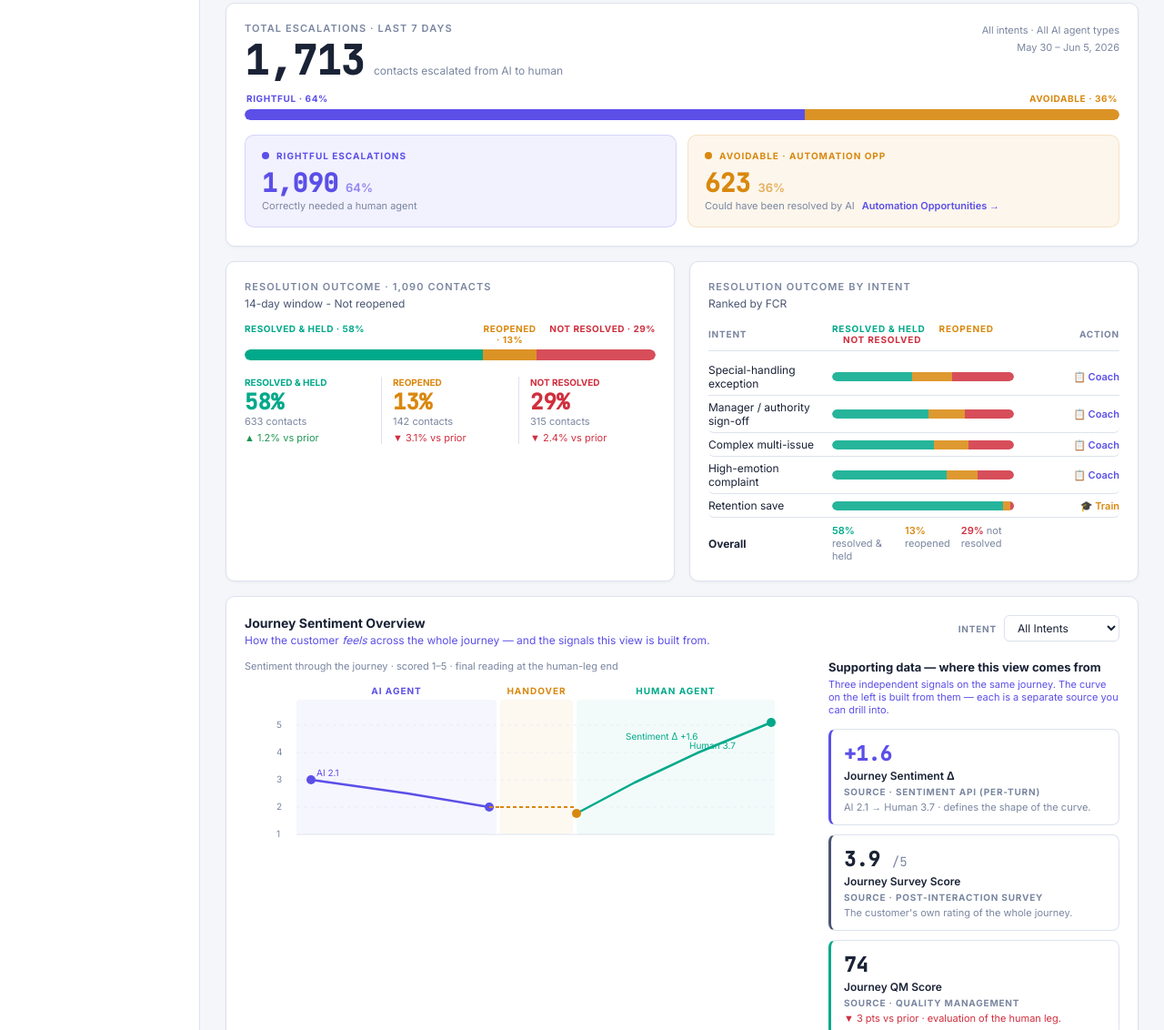
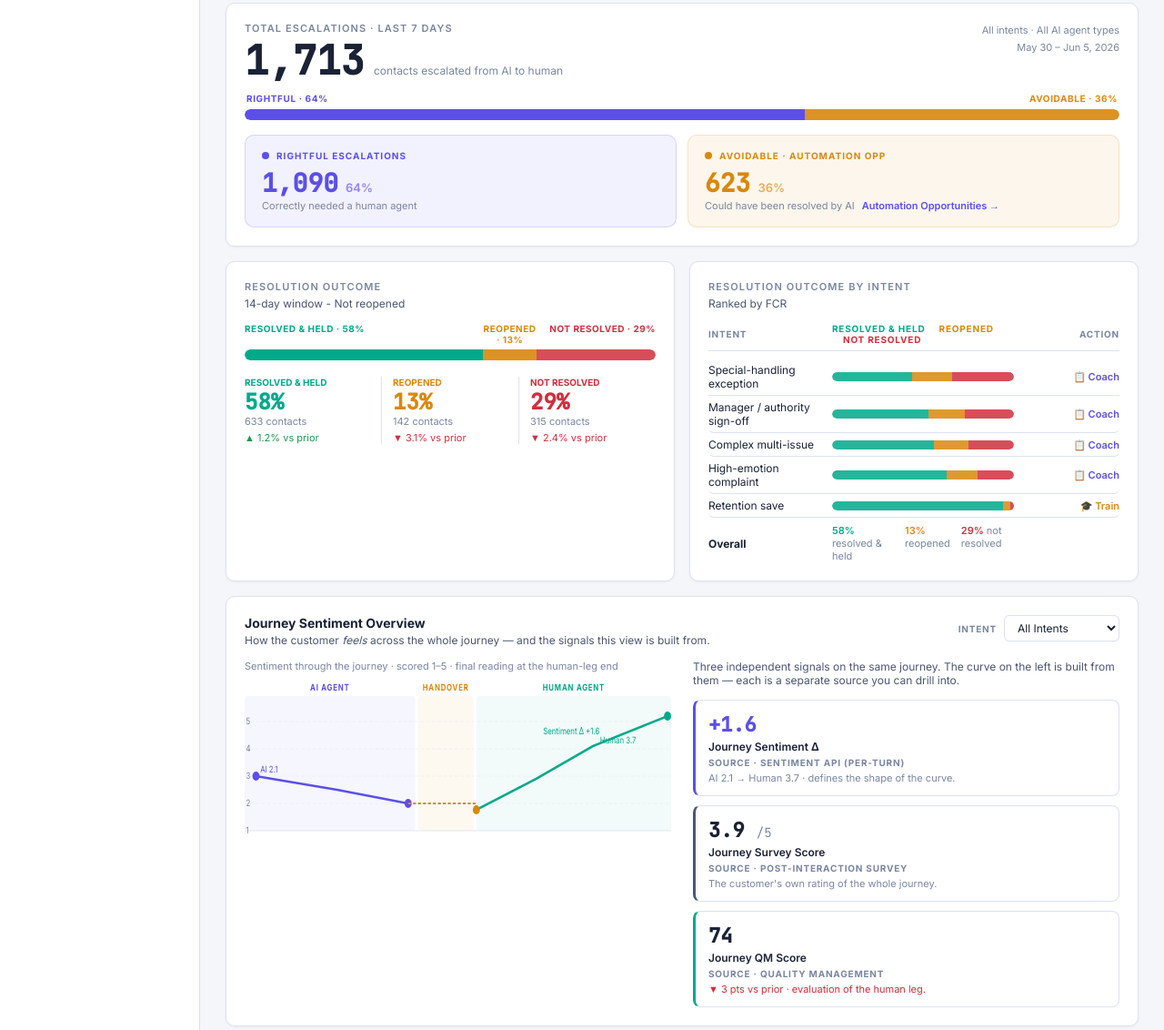
Before and after one commit to cravaglia/chris-lilach-karina, a website: page RightfulEscalations/demo/ai_human_journey_dashboard.html in a window 1280 px wide. Shown: the part 369-1501 px from the top of the page at 91% size. Drawn offline with Linux system fonts and the light colour scheme.

Commit message:
Sentiment widget refinements: 50/50 split, remove supporting data title, fix description color, stretch chart
Co-Authored-By: Claude Sonnet 4.6 <noreply@anthropic.com>

```diff
--- a/RightfulEscalations/demo/ai_human_journey_dashboard.html
+++ b/RightfulEscalations/demo/ai_human_journey_dashboard.html
@@ -954,7 +954,7 @@ svg text { font-family: 'Inter', sans-serif; }
 
       <!-- Resolution Outcome widget -->
       <div class="chart-card">
-        <div style="font-size:11px;font-weight:600;letter-spacing:0.1em;text-transform:uppercase;color:var(--muted);margin-bottom:4px;">Resolution Outcome · 1,090 Contacts</div>
+        <div style="font-size:11px;font-weight:600;letter-spacing:0.1em;text-transform:uppercase;color:var(--muted);margin-bottom:4px;">Resolution Outcome</div>
         <div style="font-size:12px;color:var(--text-dim);margin-bottom:14px;">14-day window - Not reopened</div>
 
         <!-- Stacked bar -->
@@ -1098,7 +1098,7 @@ svg text { font-family: 'Inter', sans-serif; }
       <div style="display:flex;align-items:flex-start;justify-content:space-between;margin-bottom:4px;">
         <div>
           <div style="font-size:14px;font-weight:700;color:var(--text);margin-bottom:3px;">Journey Sentiment Overview</div>
-          <div style="font-size:12px;color:var(--ai);">How the customer <em>feels</em> across the whole journey — and the signals this view is built from.</div>
+          <div style="font-size:12px;color:var(--text-dim);">How the customer <em>feels</em> across the whole journey — and the signals this view is built from.</div>
         </div>
         <div style="display:flex;align-items:center;gap:8px;">
           <div style="font-size:10px;font-weight:700;letter-spacing:0.08em;text-transform:uppercase;color:var(--muted);">Intent</div>
@@ -1111,55 +1111,54 @@ svg text { font-family: 'Inter', sans-serif; }
         </div>
       </div>
 
-      <div style="display:grid;grid-template-columns:1fr 320px;gap:24px;align-items:start;margin-top:14px;">
+      <div style="display:grid;grid-template-columns:1fr 1fr;gap:24px;align-items:start;margin-top:14px;">
 
         <!-- LEFT: chart -->
-        <div>
-          <div style="font-size:11px;color:var(--muted);margin-bottom:10px;">Sentiment through the journey · scored 1–5 · final reading at the human-leg end</div>
-
-          <svg width="100%" height="180" viewBox="0 0 560 180" preserveAspectRatio="xMidYMid meet">
-            <!-- leg backgrounds (shifted down 20px to leave room for labels) -->
-            <rect x="28"  y="20" width="220" height="148" fill="rgba(91,79,232,0.05)"  rx="4"/>
-            <rect x="252" y="20" width="80"  height="148" fill="rgba(217,136,14,0.06)" rx="4"/>
-            <rect x="336" y="20" width="218" height="148" fill="rgba(0,169,138,0.05)"  rx="4"/>
-            <!-- leg labels inside SVG, centered over each band -->
-            <text x="138" y="14" fill="#5B4FE8" font-size="10" font-weight="700" font-family="Inter,sans-serif" text-anchor="middle" letter-spacing="1">AI AGENT</text>
-            <text x="292" y="14" fill="#D9880E" font-size="10" font-weight="700" font-family="Inter,sans-serif" text-anchor="middle" letter-spacing="1">HANDOVER</text>
-            <text x="445" y="14" fill="#00A98A" font-size="10" font-weight="700" font-family="Inter,sans-serif" text-anchor="middle" letter-spacing="1">HUMAN AGENT</text>
+        <div style="min-width:0;">
+          <div style="font-size:11px;color:var(--muted);margin-bottom:6px;">Sentiment through the journey · scored 1–5 · final reading at the human-leg end</div>
+
+          <svg width="100%" height="180" viewBox="0 0 600 180" preserveAspectRatio="none">
+            <!-- leg backgrounds -->
+            <rect x="0"   y="20" width="240" height="148" fill="rgba(91,79,232,0.05)"  rx="4"/>
+            <rect x="244" y="20" width="78"  height="148" fill="rgba(217,136,14,0.06)" rx="4"/>
+            <rect x="326" y="20" width="274" height="148" fill="rgba(0,169,138,0.05)"  rx="4"/>
+            <!-- leg labels centered over each band -->
+            <text x="120" y="14" fill="#5B4FE8" font-size="10" font-weight="700" font-family="Inter,sans-serif" text-anchor="middle" letter-spacing="1">AI AGENT</text>
+            <text x="283" y="14" fill="#D9880E" font-size="10" font-weight="700" font-family="Inter,sans-serif" text-anchor="middle" letter-spacing="1">HANDOVER</text>
+            <text x="463" y="14" fill="#00A98A" font-size="10" font-weight="700" font-family="Inter,sans-serif" text-anchor="middle" letter-spacing="1">HUMAN AGENT</text>
             <!-- grid lines -->
-            <line x1="28" y1="168" x2="554" y2="168" stroke="#DDE2ED" stroke-width="1"/>
-            <line x1="28" y1="138" x2="554" y2="138" stroke="#DDE2ED" stroke-width="0.5" stroke-dasharray="4,4"/>
-            <line x1="28" y1="108" x2="554" y2="108" stroke="#DDE2ED" stroke-width="0.5" stroke-dasharray="4,4"/>
-            <line x1="28" y1="78"  x2="554" y2="78"  stroke="#DDE2ED" stroke-width="0.5" stroke-dasharray="4,4"/>
-            <line x1="28" y1="48"  x2="554" y2="48"  stroke="#DDE2ED" stroke-width="0.5" stroke-dasharray="4,4"/>
+            <line x1="0" y1="168" x2="600" y2="168" stroke="#DDE2ED" stroke-width="1"/>
+            <line x1="0" y1="138" x2="600" y2="138" stroke="#DDE2ED" stroke-width="0.5" stroke-dasharray="4,4"/>
+            <line x1="0" y1="108" x2="600" y2="108" stroke="#DDE2ED" stroke-width="0.5" stroke-dasharray="4,4"/>
+            <line x1="0" y1="78"  x2="600" y2="78"  stroke="#DDE2ED" stroke-width="0.5" stroke-dasharray="4,4"/>
+            <line x1="0" y1="48"  x2="600" y2="48"  stroke="#DDE2ED" stroke-width="0.5" stroke-dasharray="4,4"/>
             <!-- y-axis labels -->
-            <text x="6" y="171" fill="#7A86A0" font-size="10">1</text>
-            <text x="6" y="141" fill="#7A86A0" font-size="10">2</text>
-            <text x="6" y="111" fill="#7A86A0" font-size="10">3</text>
-            <text x="6" y="81"  fill="#7A86A0" font-size="10">4</text>
-            <text x="6" y="51"  fill="#7A86A0" font-size="10">5</text>
-            <!-- AI line: 3.0 → 2.4 → 2.1 -->
-            <polyline points="44,108 150,123 240,138" fill="none" stroke="#5B4FE8" stroke-width="2.5" stroke-linecap="round" stroke-linejoin="round"/>
-            <circle cx="44"  cy="108" r="5" fill="#5B4FE8"/>
-            <circle cx="240" cy="138" r="5" fill="#5B4FE8"/>
+            <text x="2" y="171" fill="#7A86A0" font-size="10">1</text>
+            <text x="2" y="141" fill="#7A86A0" font-size="10">2</text>
+            <text x="2" y="111" fill="#7A86A0" font-size="10">3</text>
+            <text x="2" y="81"  fill="#7A86A0" font-size="10">4</text>
+            <text x="2" y="51"  fill="#7A86A0" font-size="10">5</text>
+            <!-- AI line -->
+            <polyline points="16,108 130,123 230,138" fill="none" stroke="#5B4FE8" stroke-width="2.5" stroke-linecap="round" stroke-linejoin="round"/>
+            <circle cx="16"  cy="108" r="5" fill="#5B4FE8"/>
+            <circle cx="230" cy="138" r="5" fill="#5B4FE8"/>
             <!-- transfer wait dashed -->
-            <line x1="240" y1="138" x2="252" y2="138" stroke="#D9880E" stroke-width="2" stroke-dasharray="4,3"/>
-            <line x1="252" y1="138" x2="336" y2="138" stroke="#D9880E" stroke-width="2" stroke-dasharray="4,3"/>
+            <line x1="230" y1="138" x2="244" y2="138" stroke="#D9880E" stroke-width="2" stroke-dasharray="4,3"/>
+            <line x1="244" y1="138" x2="326" y2="138" stroke="#D9880E" stroke-width="2" stroke-dasharray="4,3"/>
             <!-- human line -->
-            <polyline points="336,145 400,111 470,78 550,45" fill="none" stroke="#00A98A" stroke-width="2.5" stroke-linecap="round" stroke-linejoin="round"/>
-            <circle cx="336" cy="145" r="5" fill="#D9880E"/>
-            <circle cx="550" cy="45"  r="5" fill="#00A98A"/>
+            <polyline points="326,145 410,111 490,75 595,42" fill="none" stroke="#00A98A" stroke-width="2.5" stroke-linecap="round" stroke-linejoin="round"/>
+            <circle cx="326" cy="145" r="5" fill="#D9880E"/>
+            <circle cx="595" cy="42"  r="5" fill="#00A98A"/>
             <!-- data labels -->
-            <text x="50"  y="104" fill="#5B4FE8" font-size="10" font-family="JetBrains Mono,monospace">AI 2.1</text>
-            <text x="460" y="74"  fill="#00A98A" font-size="10" font-family="JetBrains Mono,monospace">Human 3.7</text>
-            <text x="390" y="64"  fill="#00A98A" font-size="10" font-family="JetBrains Mono,monospace">Sentiment Δ +1.6</text>
+            <text x="22"  y="104" fill="#5B4FE8" font-size="10" font-family="JetBrains Mono,monospace">AI 2.1</text>
+            <text x="500" y="72"  fill="#00A98A" font-size="10" font-family="JetBrains Mono,monospace">Human 3.7</text>
+            <text x="420" y="62"  fill="#00A98A" font-size="10" font-family="JetBrains Mono,monospace">Sentiment Δ +1.6</text>
           </svg>
         </div>
 
         <!-- RIGHT: supporting data cards -->
         <div>
-          <div style="font-size:13px;font-weight:700;color:var(--text);margin-bottom:4px;">Supporting data — where this view comes from</div>
-          <div style="font-size:11px;color:var(--ai);margin-bottom:14px;">Three independent signals on the same journey. The curve on the left is built from them — each is a separate source you can drill into.</div>
+          <div style="font-size:12px;color:var(--text-dim);margin-bottom:14px;">Three independent signals on the same journey. The curve on the left is built from them — each is a separate source you can drill into.</div>
 
           <!-- Card 1: Sentiment Δ -->
           <div style="border:1px solid var(--border);border-left:3px solid var(--ai);border-radius:8px;padding:12px 14px;margin-bottom:10px;">
```
